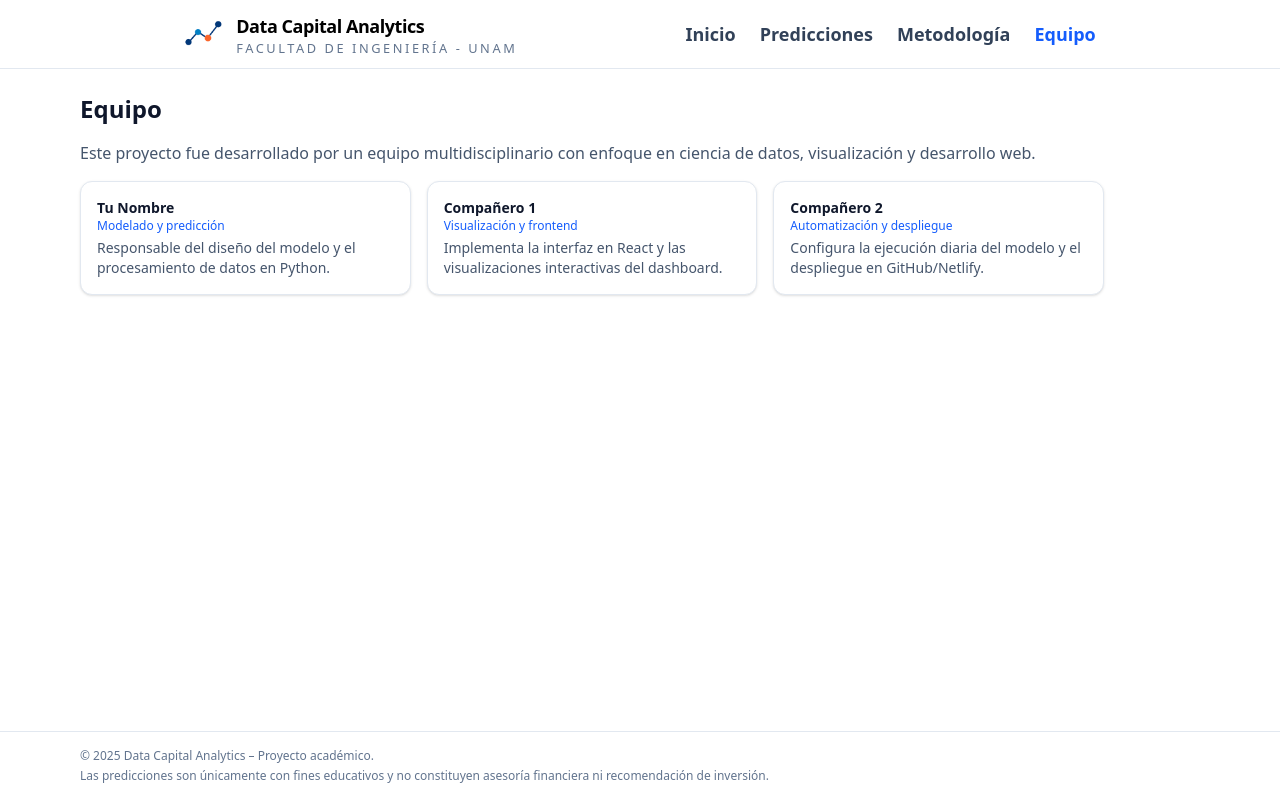
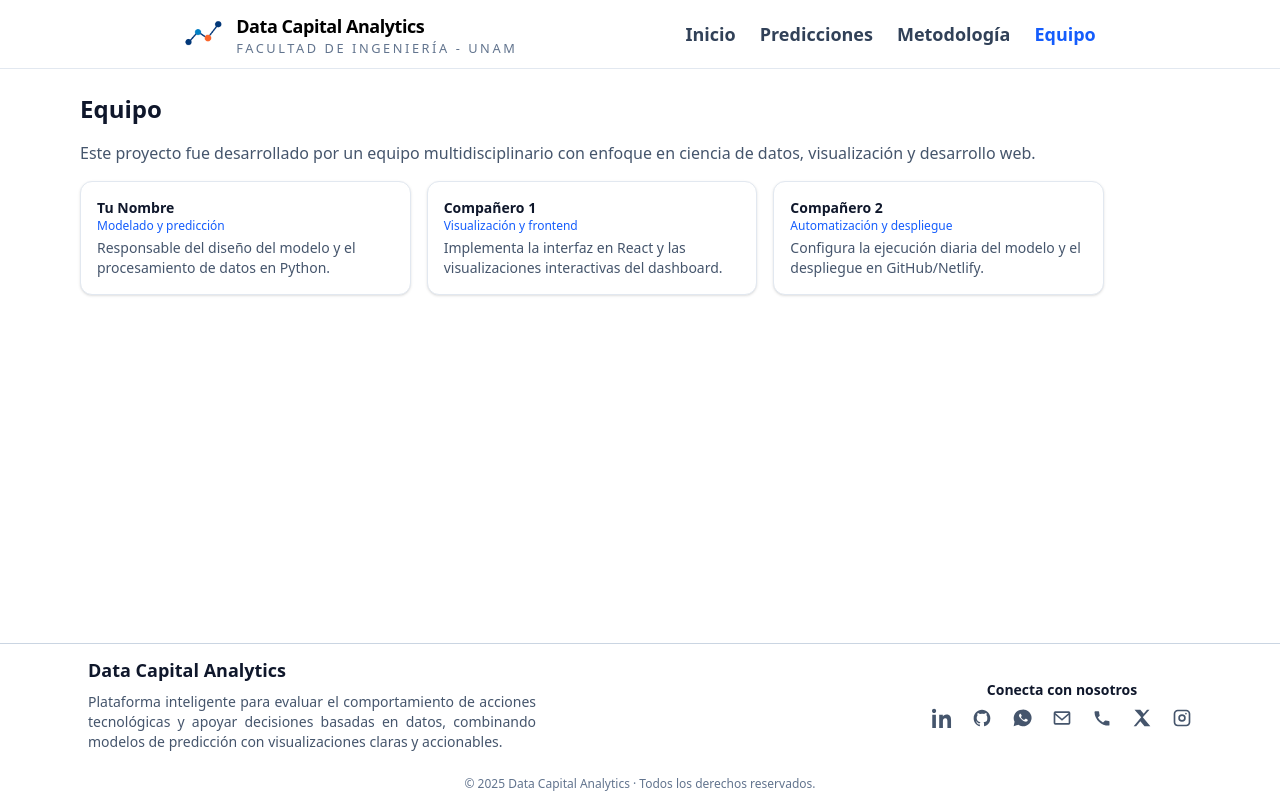
Before and after one commit to Alejandro-Vigi/data-capital-analytics, a React (Vite) app: page /equipo in a window 1280 px wide. Built offline with nearby package versions, Linux system fonts and the light colour scheme.

Commit message:
Ajustando footer y texto al cargar las predicciones

```diff
--- a/src/components/Footer.jsx
+++ b/src/components/Footer.jsx
@@ -1,13 +1,115 @@
+import { Link } from "react-router-dom";
+
 function Footer() {
   return (
-    <footer className="border-t border-slate-200 bg-white">
-      <div className="max-w-6xl mx-auto px-4 py-4 text-xs text-slate-500 flex flex-col gap-1">
-        <span>© 2025 Data Capital Analytics – Proyecto académico.</span>
-        <span>
-          Las predicciones son únicamente con fines educativos y no
-          constituyen asesoría financiera ni recomendación de inversión.
-        </span>
+    <footer className="border-t border-slate-300 bg-white">
+      <div className="max-w-6xl mx-auto px-6 pt-3 pb-4 flex flex-col md:flex-row md:justify-between md:items-center gap-6 text-sm text-slate-600">
+
+        {/* Marca y descripción */}
+        <div className="flex flex-col items-center md:items-start text-center md:text-left max-w-md mx-auto md:mx-0">
+          <h2 className="font-bold text-slate-900 text-lg">
+            Data Capital Analytics
+          </h2>
+          <p className="mt-2 text-justify">
+            Plataforma inteligente para evaluar el comportamiento de acciones
+            tecnológicas y apoyar decisiones basadas en datos, combinando
+            modelos de predicción con visualizaciones claras y accionables.
+          </p>
+        </div>
+
+        {/* Conecta con nosotros */}
+        <div className="flex flex-col items-center text-center mx-auto md:mx-0">
+          <h3 className="font-semibold text-slate-900 mb-2 text-center">
+            Conecta con nosotros
+          </h3>
+
+          <div className="flex gap-5 items-center">
+
+            {/* LINKEDIN */}
+            <Link
+              to="/equipo"
+              className="hover:text-[#0A66C2] transition flex items-center"
+              aria-label="LinkedIn"
+            >
+              <svg className="w-5 h-5" viewBox="0 0 24 24" fill="currentColor">
+                <path d="M4.98 3.5C4.98 4.88 3.86 6 2.5 6S0 4.88 0 3.5 1.12 1 2.5 1 4.98 2.12 4.98 3.5zM.32 8.07h4.36V24H.32zM8.64 8.07H13v2.16h.06c.61-1.16 2.1-2.38 4.32-2.38 4.62 0 5.47 3.04 5.47 6.99V24h-4.36v-7.5c0-1.79-.03-4.09-2.5-4.09-2.5 0-2.89 1.95-2.89 3.96V24H8.64z"/>
+              </svg>
+            </Link>
+
+            {/* GITHUB */}
+            <Link
+              to="/equipo"
+              className="hover:text-slate-900 transition flex items-center"
+              aria-label="GitHub"
+            >
+              <svg className="w-5 h-5" viewBox="0 0 24 24" fill="currentColor">
+                <path d="M12 2C6.48 2 2 6.58 2 12.26c0 4.5 2.87 8.31 6.84 9.66.5.1.68-.22.68-.48 0-.24-.01-.87-.01-1.7-2.78.62-3.37-1.37-3.37-1.37-.45-1.18-1.1-1.5-1.1-1.5-.9-.63.07-.62.07-.62 1 .07 1.53 1.06 1.53 1.06.89 1.57 2.34 1.12 2.91.86.09-.67.35-1.12.63-1.38-2.22-.26-4.55-1.15-4.55-5.13 0-1.13.39-2.06 1.03-2.79-.1-.26-.45-1.31.1-2.72 0 0 .84-.28 2.75 1.06A9.3 9.3 0 0 1 12 6.8c.85 0 1.71.12 2.51.35 1.9-1.34 2.74-1.06 2.74-1.06.55 1.41.2 2.46.1 2.72.64.73 1.02 1.66 1.02 2.79 0 4-.34 4.86-4.58 5.11.36.32.68.94.68 1.9 0 1.37-.01 2.47-.01 2.81 0 .27.18.59.69.49A10.03 10.03 0 0 0 22 12.26C22 6.58 17.52 2 12 2z"/>
+              </svg>
+            </Link>
+
+            {/* WHATSAPP */}
+            <Link
+              to="/equipo"
+              className="hover:text-green-600 transition flex items-center"
+              aria-label="WhatsApp"
+            >
+              <svg className="w-5 h-5" viewBox="0 0 24 24" fill="currentColor">
+                <path d="M12 2a10 10 0 0 0-8.94 14.5L2 22l5.66-1.97A10 10 0 1 0 12 2zm-3 5.5c.2-.5.44-.5.62-.5h.53c.17 0 .4 0 .62.46.24.48.8 1.57.87 1.68.07.1.12.23.02.38-.1.15-.15.24-.3.4-.15.17-.31.37-.44.5-.15.15-.3.3-.13.59.17.3.77 1.27 1.65 2.06.88.79 1.62 1.04 1.92 1.17.3.13.47.11.64-.08.17-.2.73-.85.92-1.14.18-.29.36-.24.6-.14.25.1 1.57.74 1.84.87.27.13.44.2.5.3.06.1.06.6-.14 1.18-.2.58-1.16 1.1-1.63 1.17-.42.07-.97.1-1.57-.1-.6-.2-1.33-.45-2.28-1.08a12.2 12.2 0 0 1-4.03-4c-.52-.9-.7-1.52-.76-1.77-.06-.25-.06-.47-.03-.65.03-.17.14-.53.3-.83z"/>
+              </svg>
+            </Link>
+
+            {/* CORREO */}
+            <Link
+              to="/equipo"
+              className="hover:text-slate-800 transition flex items-center"
+              aria-label="Correo"
+            >
+              <svg className="w-5 h-5" viewBox="0 0 24 24" fill="currentColor">
+                <path d="M4 4h16a2 2 0 0 1 2 2v12a2 2 0 0 1-2 2H4a2 2 0 0 1-2-2V6a2 2 0 0 1 2-2zm0 2v.01L12 13l8-6.99V6H4zm16 2.25-8 7-8-7V18h16V8.25z"/>
+              </svg>
+            </Link>
+
+            {/* TELÉFONO */}
+            <Link
+              to="/equipo"
+              className="hover:text-slate-700 transition flex items-center"
+              aria-label="Teléfono"
+            >
+              <svg className="w-5 h-5" viewBox="0 0 24 24" fill="currentColor">
+                <path d="M6.62 10.79a15.05 15.05 0 0 0 6.59 6.59l2.2-2.2a1 1 0 0 1 1-.24 11.36 11.36 0 0 0 3.56.57 1 1 0 0 1 1 1v3.58a1 1 0 0 1-1 1A17 17 0 0 1 3 5a1 1 0 0 1 1-1h3.6a1 1 0 0 1 1 1 11.36 11.36 0 0 0 .57 3.56 1 1 0 0 1-.24 1l-2.3 2.23z"/>
+              </svg>
+            </Link>
+
+            {/* X (TWITTER) */}
+            <Link
+              to="/equipo"
+              className="hover:text-black transition flex items-center"
+              aria-label="X"
+            >
+              <svg className="w-5 h-5" viewBox="0 0 24 24" fill="currentColor">
+                <path d="M18 2h3l-8 9 9 11h-7l-5-6-5 6H2l9-11-8-9h7l4 5 4-5z"/>
+              </svg>
+            </Link>
+
+            {/* INSTAGRAM */}
+            <Link
+              to="/equipo"
+              className="hover:text-pink-600 transition flex items-center"
+              aria-label="Instagram"
+            >
+              <svg className="w-5 h-5" viewBox="0 0 24 24" fill="currentColor">
+                <path d="M7 2C4.24 2 2 4.24 2 7v10c0 2.76 2.24 5 5 5h10c2.76 0 5-2.24 5-5V7c0-2.76-2.24-5-5-5H7zm10 2c1.66 0 3 1.34 3 3v10c0 1.66-1.34 3-3 3H7c-1.66 0-3-1.34-3-3V7c0-1.66 1.34-3 3-3h10zm-5 3.5A4.5 4.5 0 1 0 16.5 12 4.5 4.5 0 0 0 12 7.5zm0 2A2.5 2.5 0 1 1 9.5 12 2.5 2.5 0 0 1 12 9.5zm4.75-3.75a1 1 0 1 0 1 1 1 1 0 0 0-1-1z"/>
+              </svg>
+            </Link>
+
+          </div>
+        </div>
       </div>
+
+      {/* Copyright */}
+      <p className="text-center text-xs text-slate-500 py-2">
+        © {new Date().getFullYear()} Data Capital Analytics · Todos los derechos reservados.
+      </p>
     </footer>
   );
 }
--- a/src/pages/PrediccionesPage.jsx
+++ b/src/pages/PrediccionesPage.jsx
@@ -29,7 +29,7 @@ function PrediccionesPage() {
   }, []);
 
   if (!datos) {
-    return <p>Cargando datos de predicción...</p>;
+    return <p className="text-center tx-lg pt-10">Cargando datos de predicción...</p>;
   }
 
   const empresa =
```
